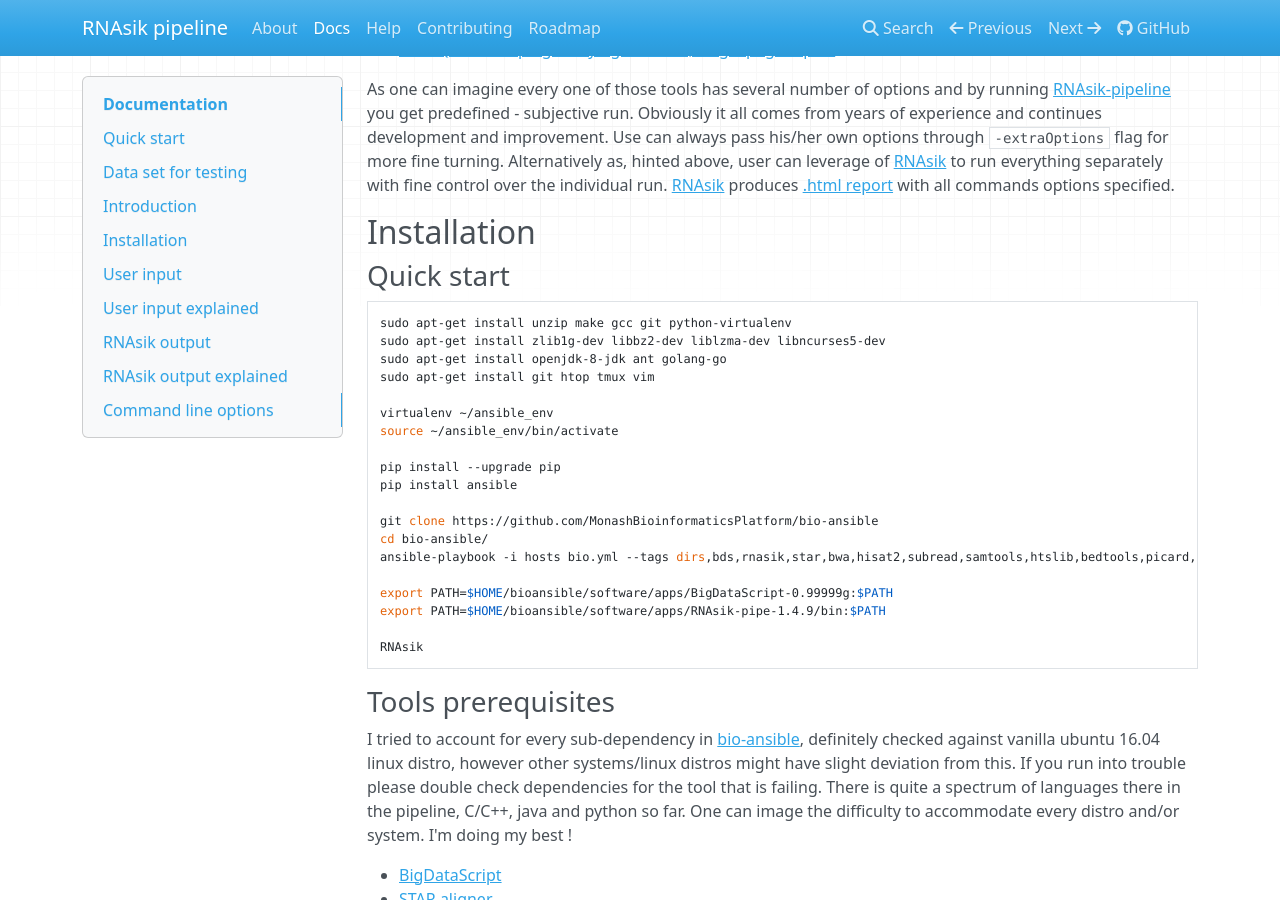
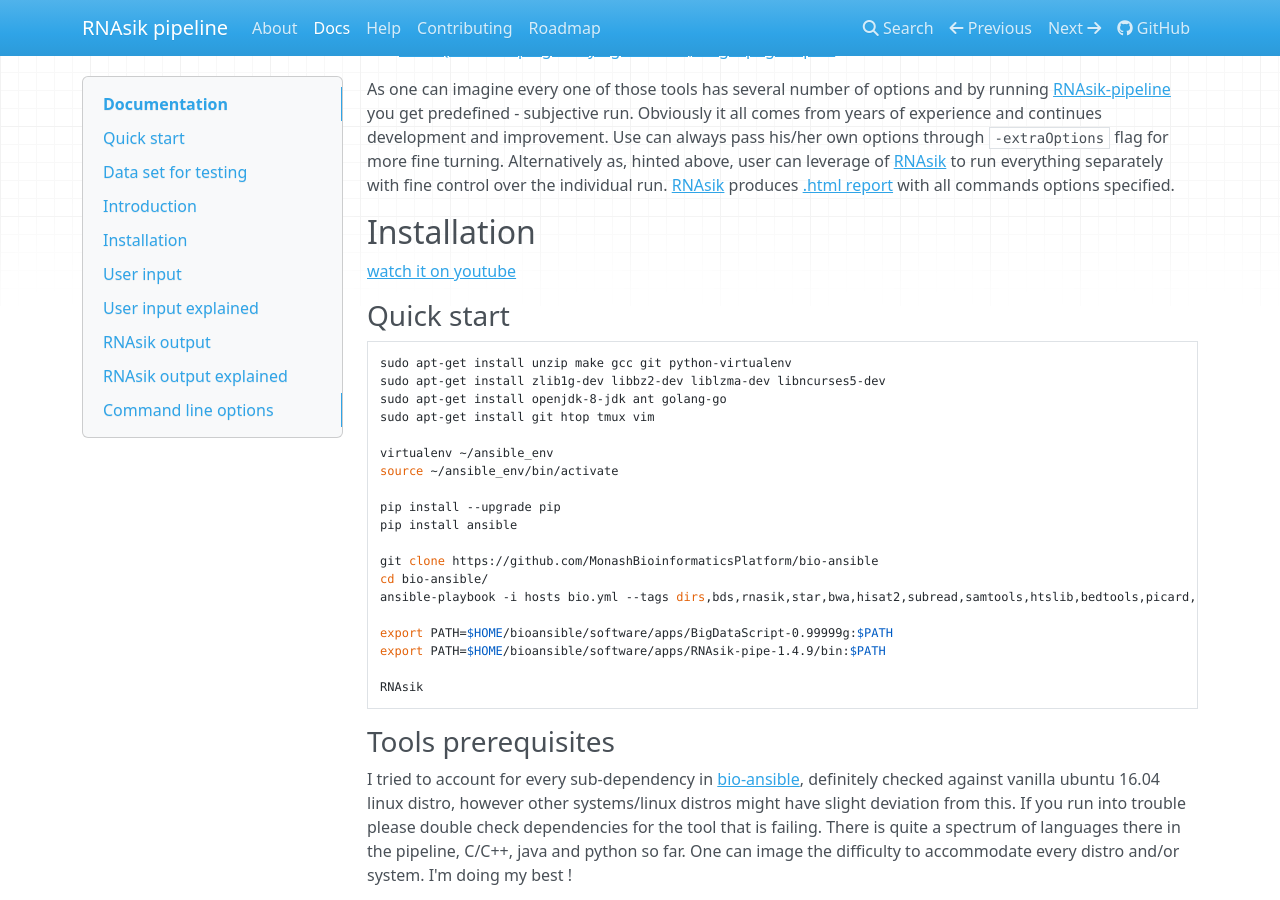
Before and after one commit to MonashBioinformaticsPlatform/RNAsik-pipe, an MkDocs documentation site: the page built from docs/docs.md, in a window 1280 px wide and 900 px high, scrolled down 2370 px. Built offline with MkDocs 1.6.1, drawn with Linux system fonts in a browser that asks for light colours; nearby versions of some CDN libraries; comment, search, counter and statistics services are not loaded; old or Windows-style settings are respelled for this version of MkDocs.

Commit message:
added youtube link to docs

```diff
--- a/docs/docs.md
+++ b/docs/docs.md
@@ -88,6 +88,8 @@ As one can imagine every one of those tools has several number of options and by
 Alternatively as, hinted above, user can leverage of [RNAsik](https://github.com/MonashBioinformaticsPlatform/RNAsik-pipe) to run everything separately with fine control over the individual run. [RNAsik](https://github.com/MonashBioinformaticsPlatform/RNAsik-pipe) produces [.html report](https://en.wikipedia.org/wiki/HTML) with all commands options specified.
 
 ## Installation
+
+[watch it on youtube](https://www.youtube.com/watch?v=oHRa9iniy3o)
 
 ### Quick start
 
```
